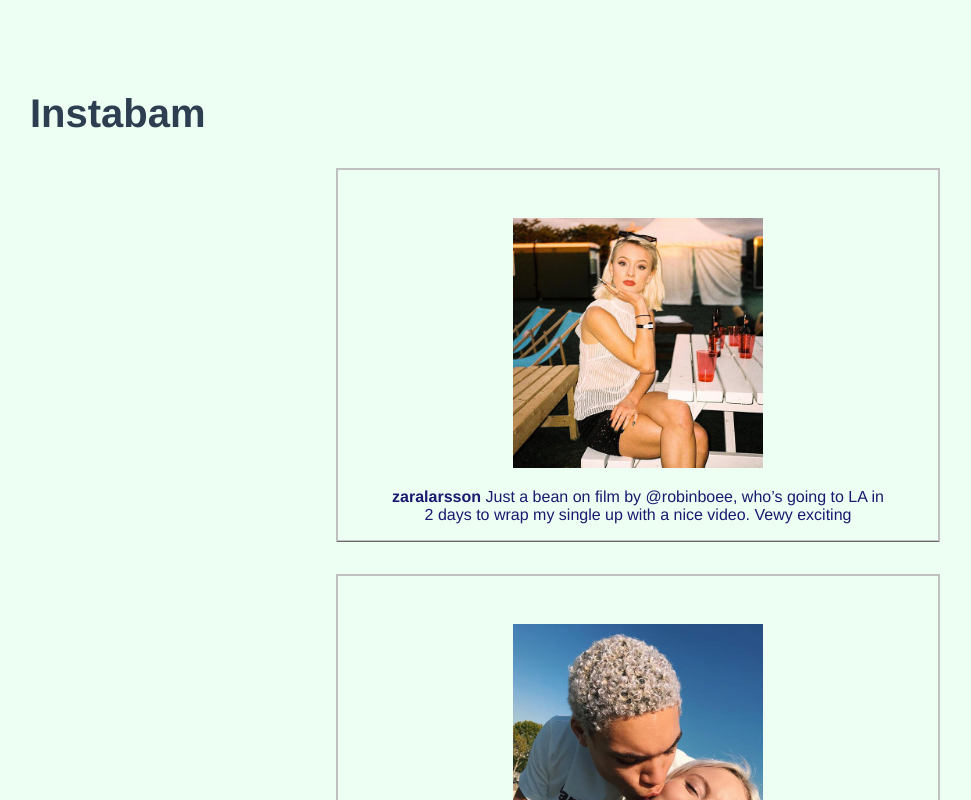
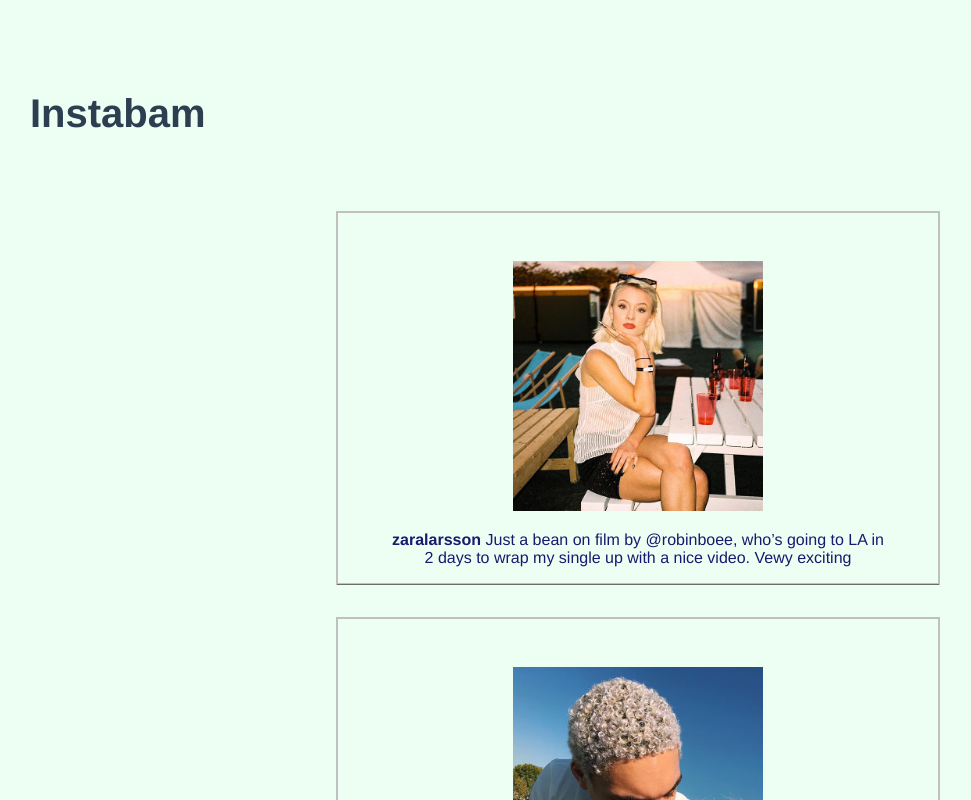
Before and after one commit to hustleandcuss/demo-social-media, a Vue app: page / in a window 1280 px wide. Shown: the top 800 px of the page, without its empty margins (2-973 px from the left). Built offline with nearby package versions, Linux system fonts and the light colour scheme.

Commit message:
small fix

```diff
--- a/src/components/Feed.vue
+++ b/src/components/Feed.vue
@@ -21,5 +21,7 @@ export default {
 <style scoped>
 #feed {
   text-align: center;
+  padding-top: 1em;
+  padding-bottom: 4em;
 }
 </style>
```
